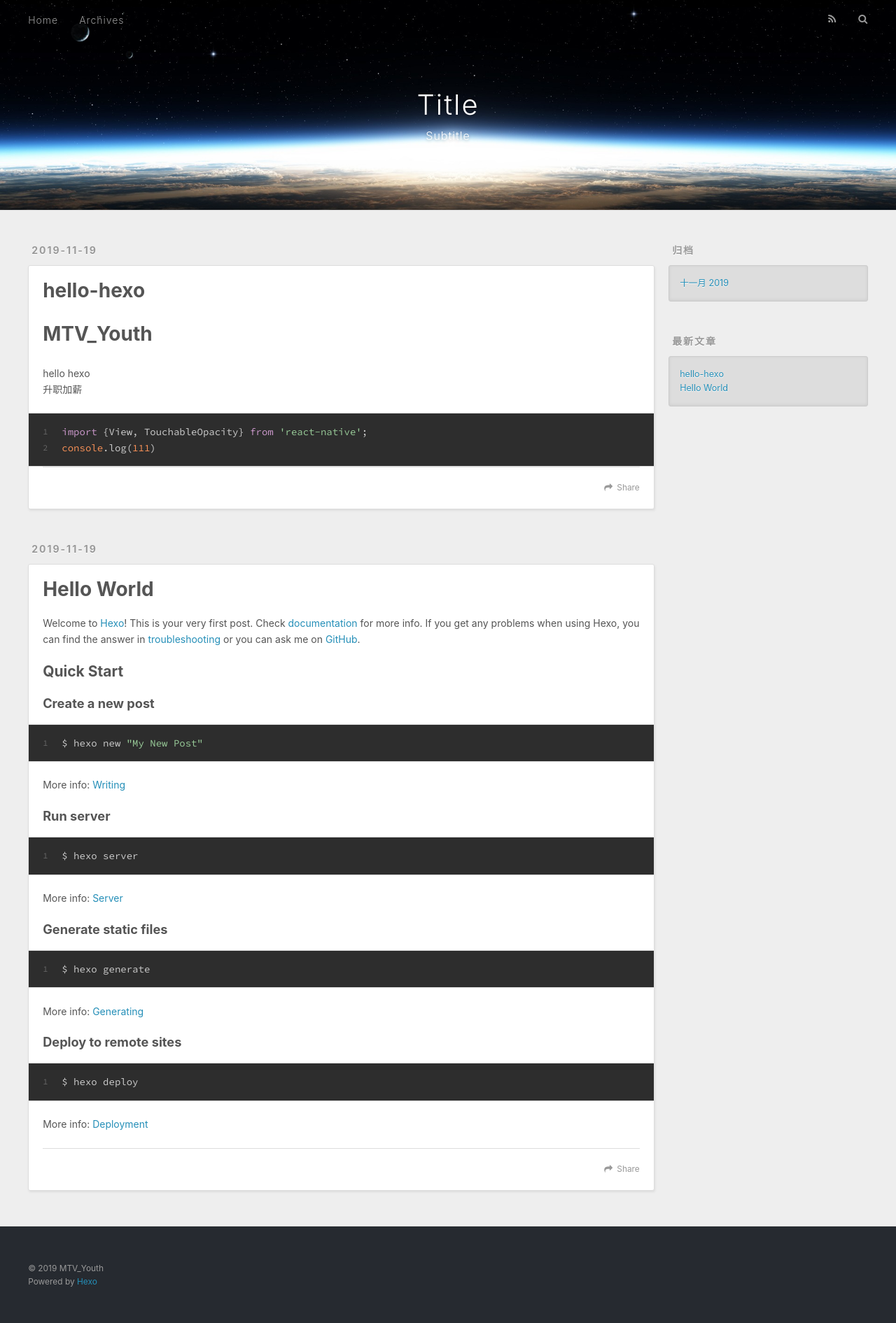
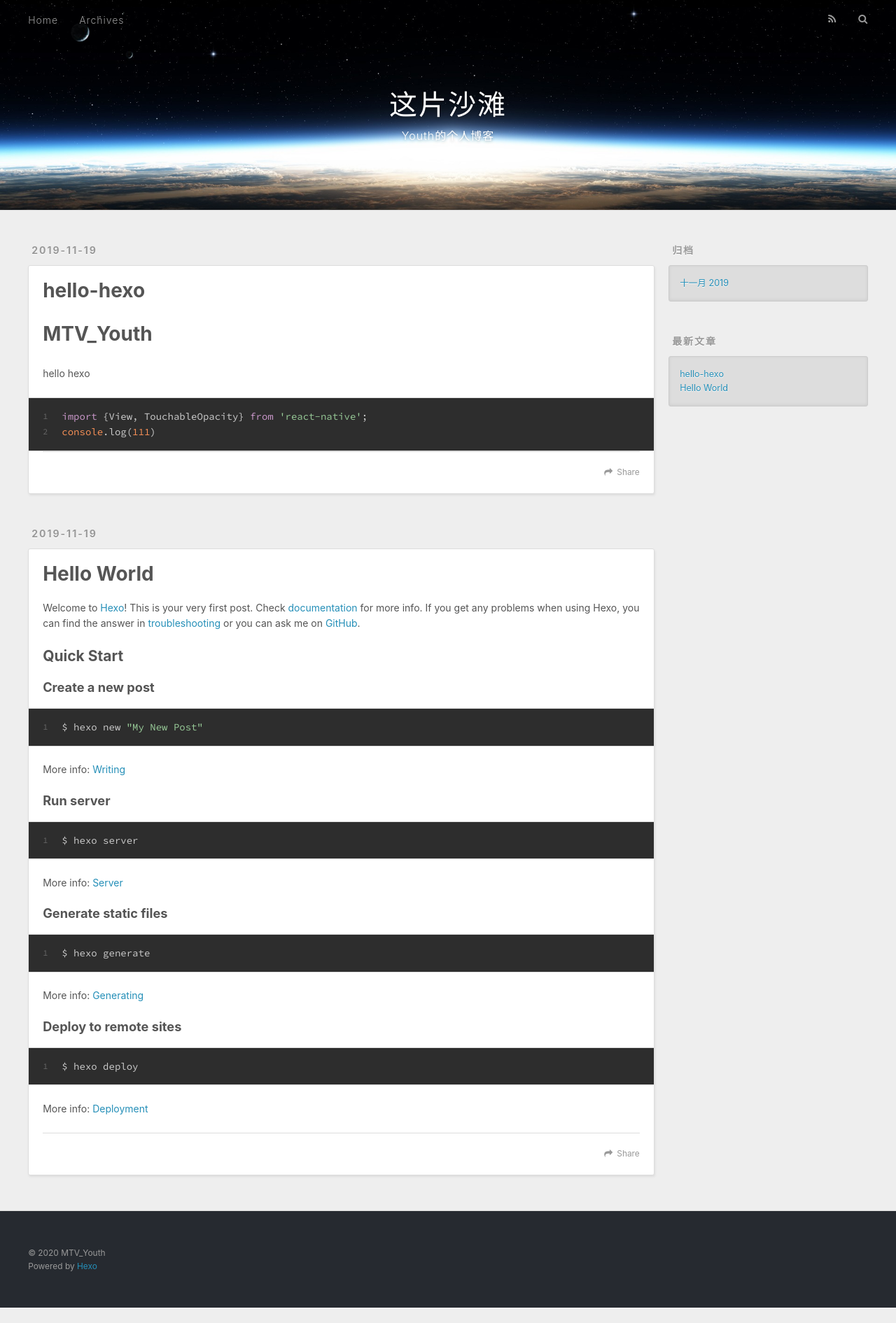
Before and after one commit to YouthZhangCode/YouthZhangCode.github.io, a plain HTML site: page index.html in a window 1280 px wide. Shown: the whole page at 70% size. After the commit the page ends 1869 px from the top, so only its background shows below. Drawn offline with nearby package versions, Linux system fonts and the light colour scheme.

Commit message:
Blog Update

```diff
--- a/index.html
+++ b/index.html
@@ -5,19 +5,19 @@
 
 
 
-  <title>Title</title>
+  <title>这片沙滩</title>
   <meta name="viewport" content="width=device-width, initial-scale=1, maximum-scale=1">
   <meta name="description" content="description">
 <meta name="keywords" content="js react-native front-end">
 <meta property="og:type" content="website">
-<meta property="og:title" content="Title">
+<meta property="og:title" content="这片沙滩">
 <meta property="og:url" content="http:&#x2F;&#x2F;wwww.baidu.com&#x2F;index.html">
-<meta property="og:site_name" content="Title">
+<meta property="og:site_name" content="这片沙滩">
 <meta property="og:description" content="description">
 <meta property="og:locale" content="zh-CN">
 <meta name="twitter:card" content="summary">
 
-    <link rel="alternate" href="/atom.xml" title="Title" type="application/atom+xml">
+    <link rel="alternate" href="/atom.xml" title="这片沙滩" type="application/atom+xml">
 
 
     <link rel="icon" href="/favicon.png">
@@ -36,11 +36,11 @@
   <div id="header-outer" class="outer">
     <div id="header-title" class="inner">
       <h1 id="logo-wrap">
-        <a href="/" id="logo">Title</a>
+        <a href="/" id="logo">这片沙滩</a>
       </h1>
 
         <h2 id="subtitle-wrap">
-          <a href="/" id="subtitle">Subtitle</a>
+          <a href="/" id="subtitle">Youth的个人博客</a>
         </h2>
 
     </div>
@@ -90,12 +90,12 @@
 
     <div class="article-entry" itemprop="articleBody">
 
-        <h1 id="MTV-Youth"><a href="#MTV-Youth" class="headerlink" title="MTV_Youth"></a>MTV_Youth</h1><p>hello hexo<br>升职加薪</p>
+        <h1 id="MTV-Youth"><a href="#MTV-Youth" class="headerlink" title="MTV_Youth"></a>MTV_Youth</h1><p>hello hexo</p>
 <figure class="highlight javascript"><table><tr><td class="gutter"><pre><span class="line">1</span><br><span class="line">2</span><br></pre></td><td class="code"><pre><span class="line"><span class="keyword">import</span> &#123;View, TouchableOpacity&#125; <span class="keyword">from</span> <span class="string">'react-native'</span>;</span><br><span class="line"><span class="built_in">console</span>.log(<span class="number">111</span>)</span><br></pre></td></tr></table></figure>
 
     </div>
     <footer class="article-footer">
-      <a data-url="http://wwww.baidu.com/2019/11/19/hello-hexo/" data-id="ck35u6myn0000tiw1hcnz8waf" class="article-share-link">Share</a>
+      <a data-url="http://wwww.baidu.com/2019/11/19/hello-hexo/" data-id="ck35r9vw90001mnw187fxd6sd" class="article-share-link">Share</a>
 
 
     </footer>
@@ -144,7 +144,7 @@
 
     </div>
     <footer class="article-footer">
-      <a data-url="http://wwww.baidu.com/2019/11/19/hello-world/" data-id="ck35u6mys0001tiw1aurh1m4d" class="article-share-link">Share</a>
+      <a data-url="http://wwww.baidu.com/2019/11/19/hello-world/" data-id="ck35nnty20000mnw19smd8008" class="article-share-link">Share</a>
 
 
     </footer>
@@ -204,7 +204,7 @@
 
   <div class="outer">
     <div id="footer-info" class="inner">
-      &copy; 2019 MTV_Youth<br>
+      &copy; 2020 MTV_Youth<br>
       Powered by <a href="http://hexo.io/" target="_blank">Hexo</a>
     </div>
   </div>
```
Also changed, not shown: 2019/11/19/hello-hexo/index.html (+11 -11 lines), 2019/11/19/hello-world/index.html (+7 -7 lines), archives/2019/11/index.html (+7 -7 lines), archives/2019/index.html (+7 -7 lines), archives/index.html (+7 -7 lines).
